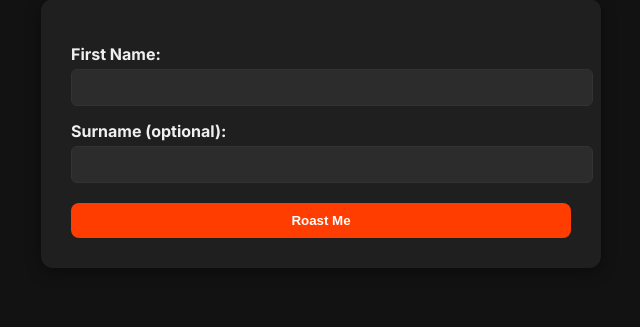
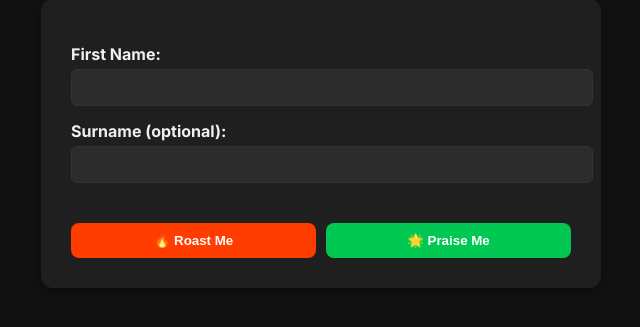
Before and after one commit to gslaxton/roast-my-baby-name, a Flask app: page / in a window 1280 px wide. Shown: the part 175-502 px from the top of the page, without its empty margins (319-959 px from the left). Run offline with Flask 3, Linux system fonts and the light colour scheme.

Commit message:
Update index.html
Added button

```diff
--- a/templates/index.html
+++ b/templates/index.html
@@ -66,14 +66,17 @@
   <h1>🔥 Roast My Baby Name 👶</h1>
 
   <div class="form-container">
-    <form action="/roast" method="POST">
+    <form action="/generate" method="POST">
       <label for="first_name">First Name:</label>
       <input type="text" id="first_name" name="first_name" required>
 
       <label for="surname">Surname (optional):</label>
       <input type="text" id="surname" name="surname">
 
-      <button type="submit">Roast Me</button>
+      <div style="display: flex; gap: 10px; margin-top: 20px;">
+        <button type="submit" name="action" value="roast" style="flex: 1;">🔥 Roast Me</button>
+        <button type="submit" name="action" value="praise" style="flex: 1; background-color: #00c853;">🌟 Praise Me</button>
+      </div>
     </form>
   </div>
 
```
